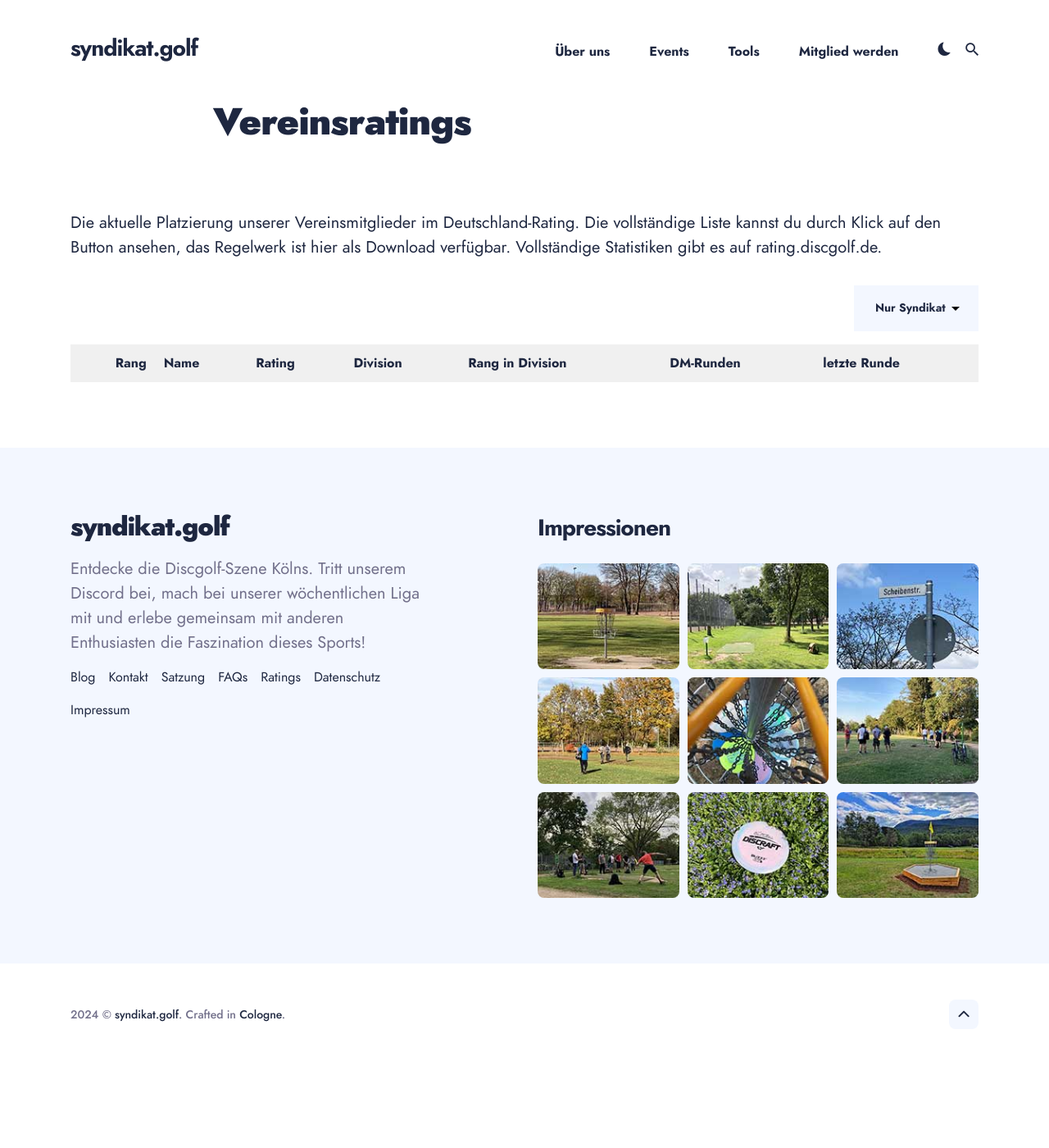
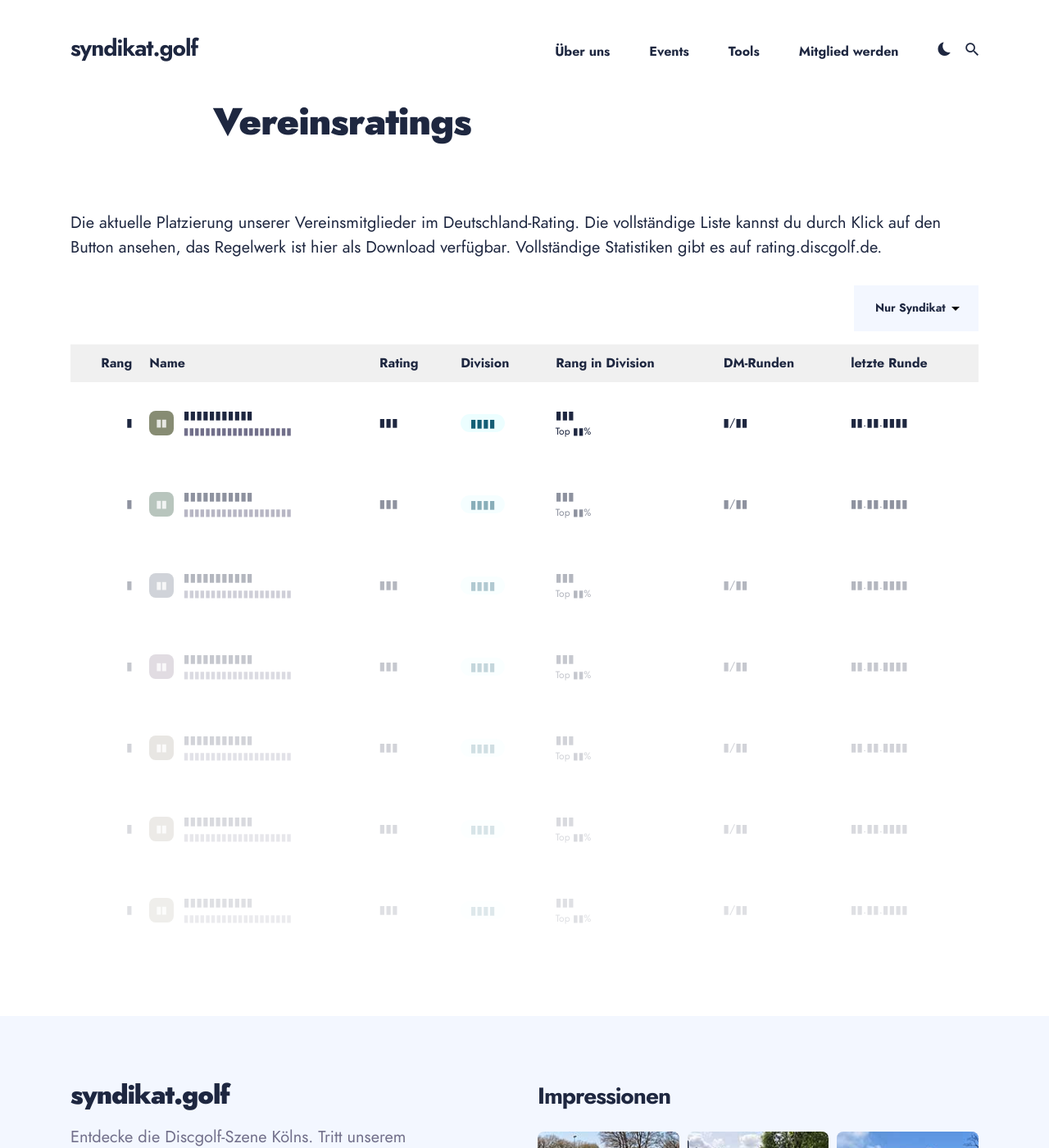
Before and after one commit to maxgreive/syndikat-web, a Jekyll site: the page built from ratings.md, in a window 1280 px wide and 1400 px high. Shown: the whole window at 82% size. Built offline with Jekyll 4.4.1, drawn with Linux system fonts in a browser that asks for light colours; some web fonts are replaced.

Commit message:
add ratings skeleton loader

```diff
--- a/_layouts/ratings.html
+++ b/_layouts/ratings.html
@@ -37,7 +37,28 @@ layout: default
               <th>letzte Runde</th>
             </tr>
           </thead>
-          <tbody></tbody>
+          <tbody>
+            {% for item in (1..7) %}
+            <tr class="row-skeleton" style="opacity: {{ 1.0 | divided_by: item }};">
+              <td>▮</td>
+              <td>
+                <div class="name-cell">
+                  <span class="avatar"
+                    style="background-color: hsl(0.{{ item | times: 2 }}turn, 10%, 50%);"><span>▮▮</span></span>
+                  <div class="ranking-name-wrapper">
+                    <a href="">▮▮▮▮▮▮▮▮▮▮▮</a>
+                    <div class="ranking-club">▮▮▮▮▮▮▮▮▮▮▮▮▮▮▮▮▮▮▮▮</div>
+                  </div>
+                </div>
+              </td>
+              <td>▮▮▮</td>
+              <td><span class="pill" data-division="Open">▮▮▮▮</span></td>
+              <td>▮▮▮<span class="percentile">Top ▮▮%</span></td>
+              <td>▮/▮▮</td>
+              <td>▮▮.▮▮.▮▮▮▮</td>
+            </tr>
+            {% endfor %}
+          </tbody>
         </table>
       </div>
     </div>
--- a/assets/js/bag-tags.js
+++ b/assets/js/bag-tags.js
@@ -17,7 +17,11 @@ function renderRanking(ranking, $el) {
       <td>${entry.Name}</td>
     </tr>
   `).join('');
-  return $el.querySelector('tbody').insertAdjacentHTML('beforeend', html);
+  const tableBody = $el.querySelector('tbody');
+  if (!tableBody) return;
+  tableBody.innerHTML = '';
+
+  return tableBody.insertAdjacentHTML('beforeend', html);
 }
 
 initBagTags();
--- a/assets/js/ratings.js
+++ b/assets/js/ratings.js
@@ -11,7 +11,7 @@ function renderRatings(ratings, $el) {
             ${entry.image ? `
               <img src="${entry.image}" alt="${entry.firstName} ${entry.lastName}" class="avatar">
             ` : `
-              <span class="avatar" style="background-color: hsl(${Math.random()}turn, 70%, 50%);"><span>${entry.firstName[0]}${entry.lastName[0]}</span></span>
+              <span class="avatar" style="background-color: hsl(${Math.random().toFixed(3)}turn, 70%, 50%);"><span>${entry.firstName[0]}${entry.lastName[0]}</span></span>
             `}
             <div class="ranking-name-wrapper">
               <a href="${entry.link}">${entry.firstName} ${entry.lastName}</a>
@@ -34,7 +34,7 @@ async function initRatings() {
   if (!$el) return;
 
   try {
-      const ratings = await fetch('https://api.syndikat.golf/ratings').then(response => response.json());
+    const ratings = await fetch('https://api.syndikat.golf/ratings').then(response => response.json());
     renderRatings(ratings, $el);
   } catch (err) {
     console.error(err);
```
